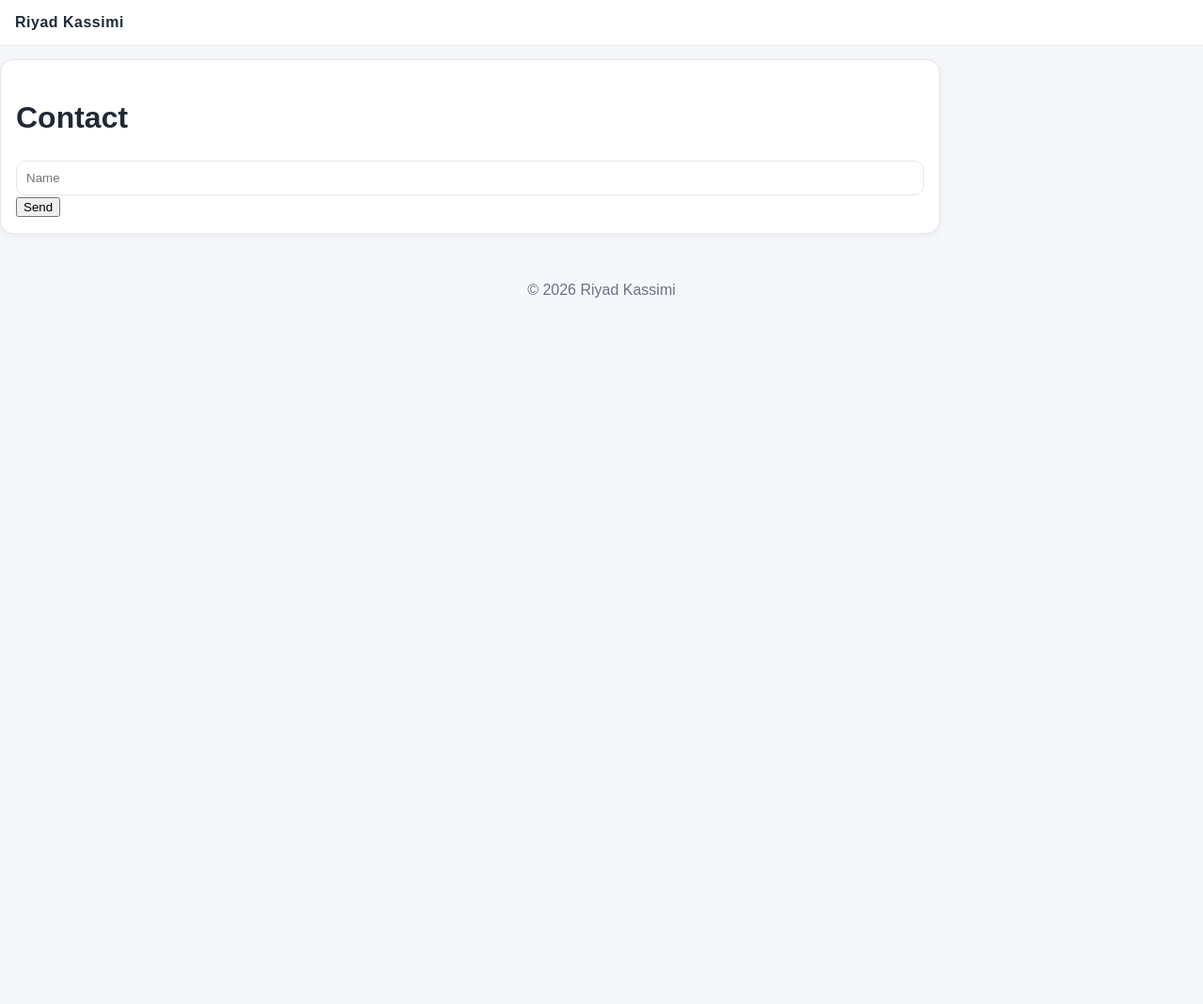
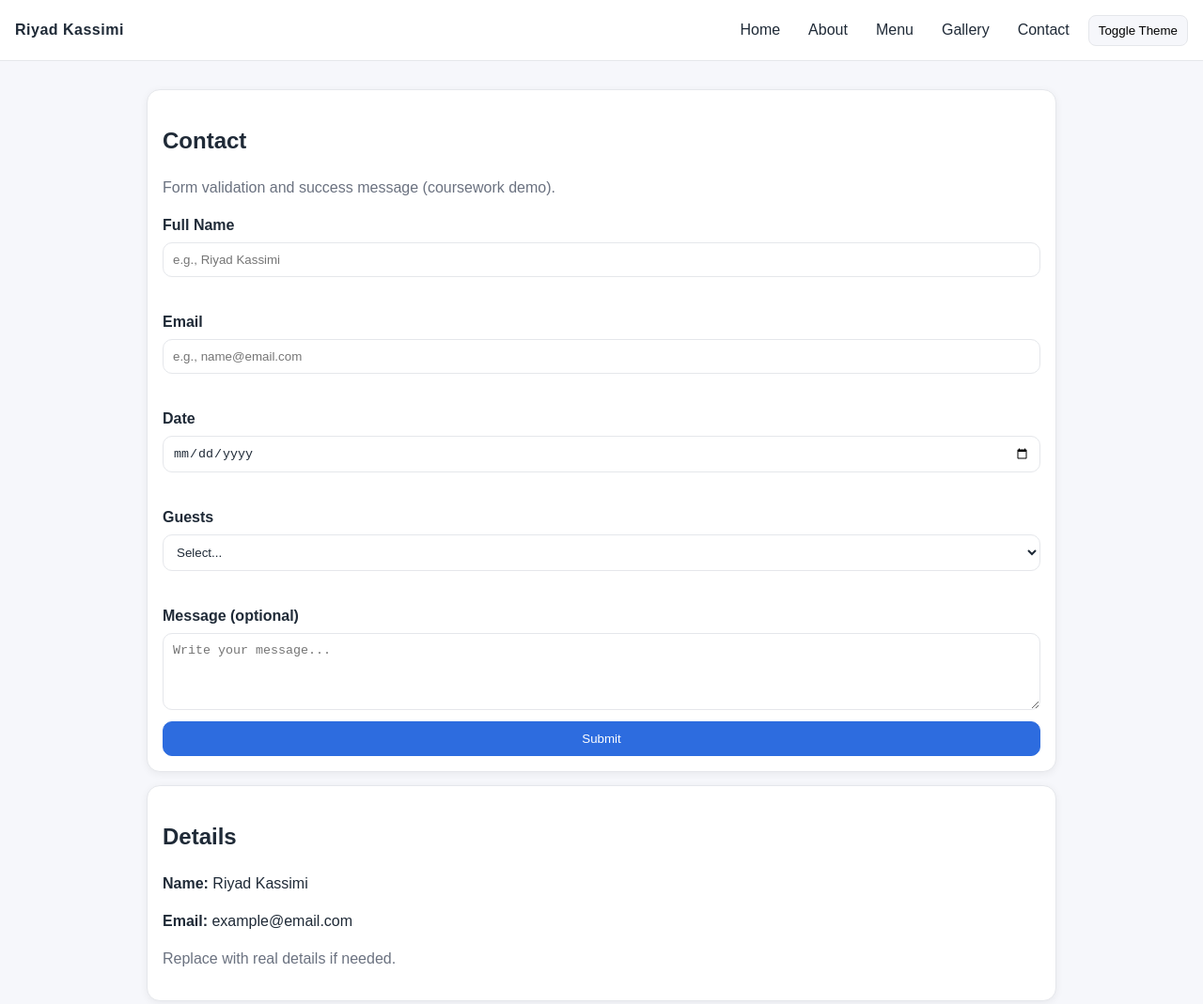
Before and after one commit to Riyadb3b/riyadkassimi-Caffe-project, a plain HTML site: page contact.html in a window 1280 px wide. Shown: the top 1069 px of the page at 94% size. Before the commit the page ends 800 px from the top, so only its background shows below. Drawn offline with Linux system fonts and the light colour scheme.

Commit message:
Update contact.html

```diff
--- a/contact.html
+++ b/contact.html
@@ -10,16 +10,76 @@
 <body>
   <header class="site-header">
     <a class="logo" href="index.html">Riyad Kassimi</a>
+    <button class="nav-toggle" aria-label="Open menu" aria-expanded="false">☰</button>
+    <nav class="site-nav" data-nav>
+      <a href="index.html">Home</a>
+      <a href="about.html">About</a>
+      <a href="menu.html">Menu</a>
+      <a href="gallery.html">Gallery</a>
+      <a href="contact.html">Contact</a>
+      <button class="theme-btn" type="button" data-theme-btn>Toggle Theme</button>
+    </nav>
   </header>
-<main class="card">
+
+  <main>
+    <section class="card">
       <h1>Contact</h1>
-<form id="bookingForm">
-<input name="name" placeholder="Name" />
-<button type="submit">Send</button>
+      <p class="muted">Form validation and success message (coursework demo).</p>
+
+      <form class="form" id="bookingForm" novalidate>
+        <label>
+          Full Name
+          <input type="text" name="name" required minlength="2" placeholder="e.g., Riyad Kassimi" />
+          <small class="error" data-err="name"></small>
+        </label>
+
+        <label>
+          Email
+          <input type="email" name="email" required placeholder="e.g., name@email.com" />
+          <small class="error" data-err="email"></small>
+        </label>
+
+        <label>
+          Date
+          <input type="date" name="date" required />
+          <small class="error" data-err="date"></small>
+        </label>
+
+        <label>
+          Guests
+          <select name="guests" required>
+            <option value="">Select...</option>
+            <option>1</option><option>2</option><option>3</option>
+            <option>4</option><option>5</option><option>6</option>
+          </select>
+          <small class="error" data-err="guests"></small>
+        </label>
+
+        <label>
+          Message (optional)
+          <textarea name="message" rows="4" placeholder="Write your message..."></textarea>
+        </label>
+
+        <button class="btn" type="submit">Submit</button>
+
+        <div class="card success" id="successBox" hidden>
+          <h2>Sent!</h2>
+          <p id="successText">Thanks — your request was recorded.</p>
+        </div>
       </form>
+    </section>
+
+    <section class="card">
+      <h2>Details</h2>
+      <p><strong>Name:</strong> Riyad Kassimi</p>
+      <p><strong>Email:</strong> example@email.com</p>
+      <p class="muted">Replace with real details if needed.</p>
+    </section>
   </main>
+
   <footer class="site-footer">
     <p>© <span data-year></span> Riyad Kassimi</p>
+    <p class="muted">HTML/CSS/JS coursework project</p>
   </footer>
 </body>
 </html>
```
Lines whose indentation alone changed are shown as unchanged.
